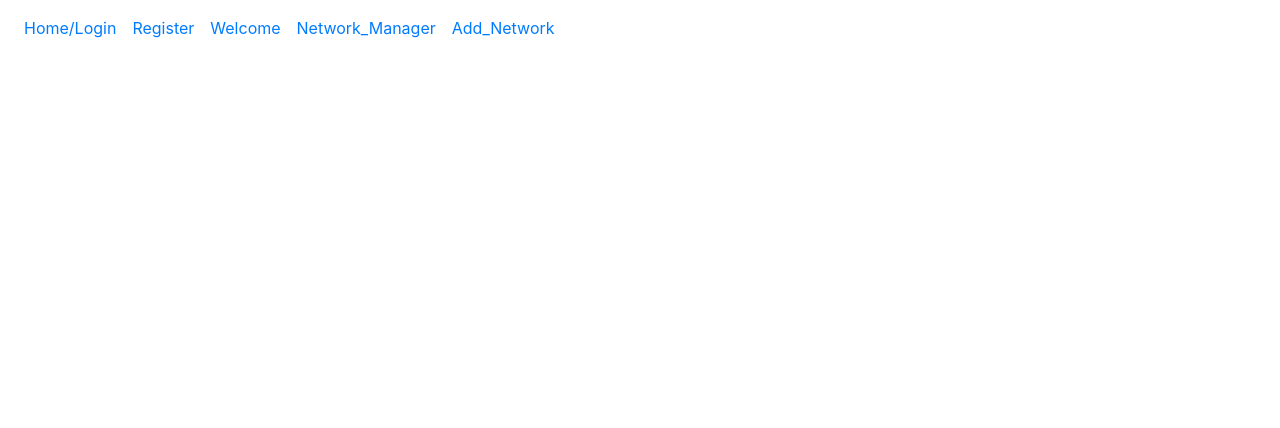
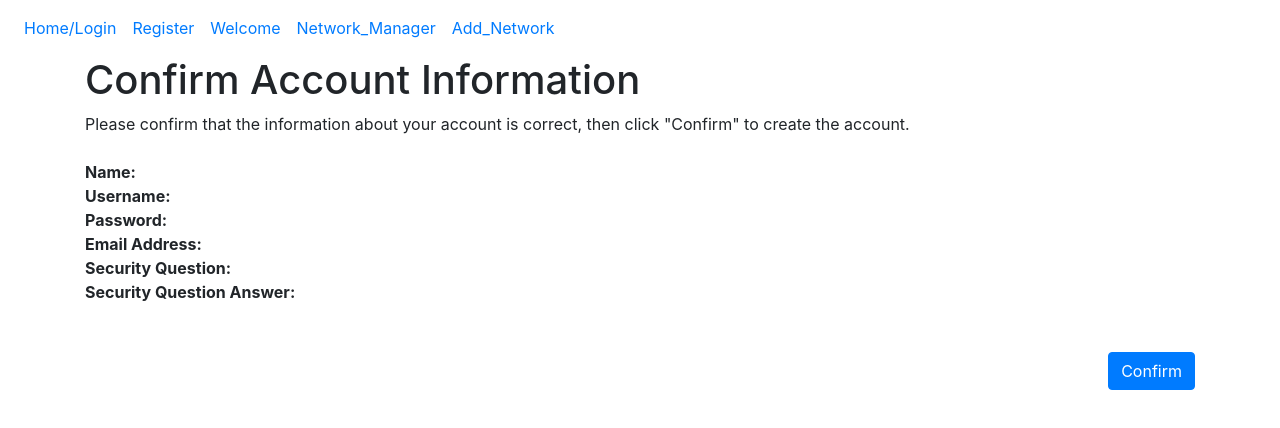
Before and after one commit to chariot-dev/chariot, a React (Create React App) app in the folder gui/: page /register_confirm in a window 1280 px wide. Shown: the top 428 px of the page. Built offline with nearby package versions, Linux system fonts and the light colour scheme.

Commit message:
Added Account Creation Confirmation page

```diff
--- a/gui/src/App.js
+++ b/gui/src/App.js
@@ -8,6 +8,7 @@ import Add_Network from "./Components/Add_Network";
 import Add_Network_Confirm from "./Components/Add_Network_Confirm";
 import Manage_Existing_Networks from "./Components/Manage_Existing_Networks";
 import Delete_Network from "./Components/Delete_Network";
+import Register_Confirm from "./Components/Register_Confirm";
 
 import { BrowserRouter as Router, Switch, Route } from 'react-router-dom';
 
@@ -25,6 +26,7 @@ function App() {
           <Route path="/add_network_confirm" component={Add_Network_Confirm} />
           <Route path="/manage_existing_networks" component={Manage_Existing_Networks} />
           <Route path="/delete_network" component={Delete_Network} />
+          <Route path="/register_confirm" component={Register_Confirm} />
         </Switch>
       </div>
     </Router>
--- a/gui/src/Components/Register.js
+++ b/gui/src/Components/Register.js
@@ -1,4 +1,5 @@
 import React from "react";
+import { Link } from 'react-router-dom';
 
 function Register() {
   return (
@@ -49,7 +50,9 @@ function Register() {
       </form>
 
       <br></br>
-      <input type="submit" class="btn btn-primary float-right" value="Next"/>
+      <Link to="Register_Confirm">
+        <input type="submit" class="btn btn-primary float-right" value="Next"/>
+      </Link>
       <br></br>
       <br></br>
     </div>
--- /dev/null
+++ b/gui/src/Components/Register_Confirm.js
@@ -0,0 +1,35 @@
+import React from "react";
+import { Link } from 'react-router-dom';
+
+
+function Register_Confirm() {
+  return (
+    <div class="container">
+      <h1>Confirm Account Information</h1>
+        <text>Please confirm that the information about your account is correct, then click "Confirm" to create the account.</text>
+      <br></br>
+      <br></br>
+
+      <text class="font-weight-bold">Name:</text>
+      <br></br>
+      <text class="font-weight-bold">Username:</text>
+      <br></br>
+      <text class="font-weight-bold">Password:</text>
+      <br></br>
+      <text class="font-weight-bold">Email Address:</text>
+      <br></br>
+      <text class="font-weight-bold">Security Question:</text>
+      <br></br>
+      <text class="font-weight-bold">Security Question Answer:</text>
+      <br></br>
+      <br></br>
+      <br></br>
+
+      <Link to="/">
+        <input type="button" class="btn btn-primary float-right" value="Confirm"/>
+      </Link>
+    </div>
+  );
+}
+
+export default Register_Confirm;
```
